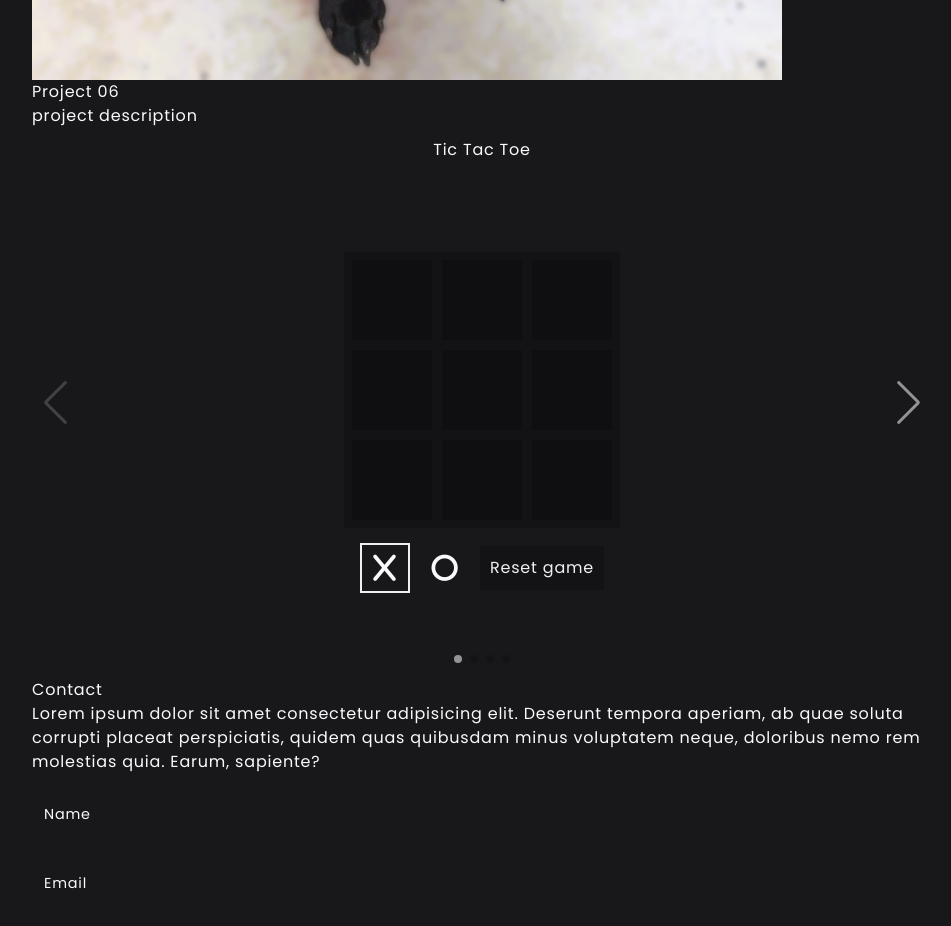
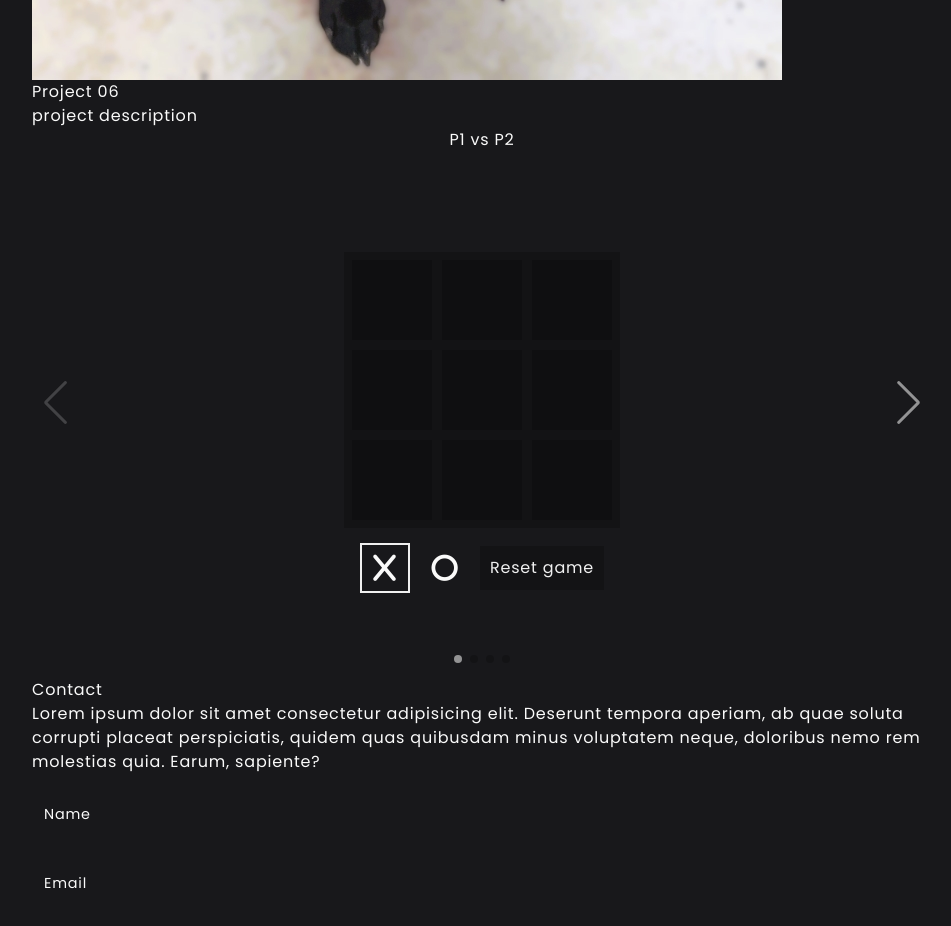
Before and after one commit to leomathot/portfolio, a React (Vite) app: page / in a window 1280 px wide. Shown: the part 5620-6546 px from the top of the page, without its empty margins (158-1109 px from the left). Built offline with nearby package versions, Linux system fonts and the light colour scheme.

Commit message:
Update style

```diff
--- a/src/App.css
+++ b/src/App.css
@@ -77,8 +77,6 @@ ul {
   flex-direction: column;
   align-items: center;
   gap: 15px;
-  padding: 10px;
-  /* background: rgba(0, 0, 0, 0.1); */
 }
 
 #tic-tac-toe .board {
@@ -106,7 +104,6 @@ ul {
   width: 80px;
   height: 80px;
   background: rgba(0, 0, 0, 0.2);
-  /* border: 1px solid #aaa; */
   display: grid;
   place-items: center;
   cursor: pointer;
@@ -138,7 +135,6 @@ ul {
 }
 
 #tic-tac-toe .turn .is-selected {
-  /* background: rgba(0, 0, 0, 0.2); */
   border: 2px solid #f0f0f0;
 }
 
--- a/src/components/TTTVsCode/TicTacToeVsCode.jsx
+++ b/src/components/TTTVsCode/TicTacToeVsCode.jsx
@@ -81,7 +81,7 @@ export default function TicTacToeVsCode() {
                 console.log(oSquares)
                 console.log(freeSquares)
                 console.log(rdmPlayIndex)
-            }, 500)
+            }, 800)
         }
     }
 
@@ -91,8 +91,8 @@ export default function TicTacToeVsCode() {
     // output
 
     return (
-        <article className='app-article' id='tic-tac-toe'>
-            <h3>Tic-Tac-Toe Vs Computer</h3>
+        <article className='app-article py-10' id='tic-tac-toe'>
+            <h3 className='font-[600]'>You vs Computer</h3>
             <main className='board'>
                 <BoardSqures board={board} updateBoard={turn === TURNS.X ? updateBoard : () => null} />
 
--- a/src/components/TicTacToe/TicTacToe.jsx
+++ b/src/components/TicTacToe/TicTacToe.jsx
@@ -55,8 +55,8 @@ export default function TicTacToe() {
     }
 
     return (
-        <article className='app-article' id='tic-tac-toe'>
-            <h3>Tic Tac Toe</h3>
+        <article className='app-article py-10' id='tic-tac-toe'>
+            <h3 className='font-[600]'>P1 vs P2</h3>
             <main className='board'>
                 <BoardSqures board={board} updateBoard={updateBoard} />
 
```
